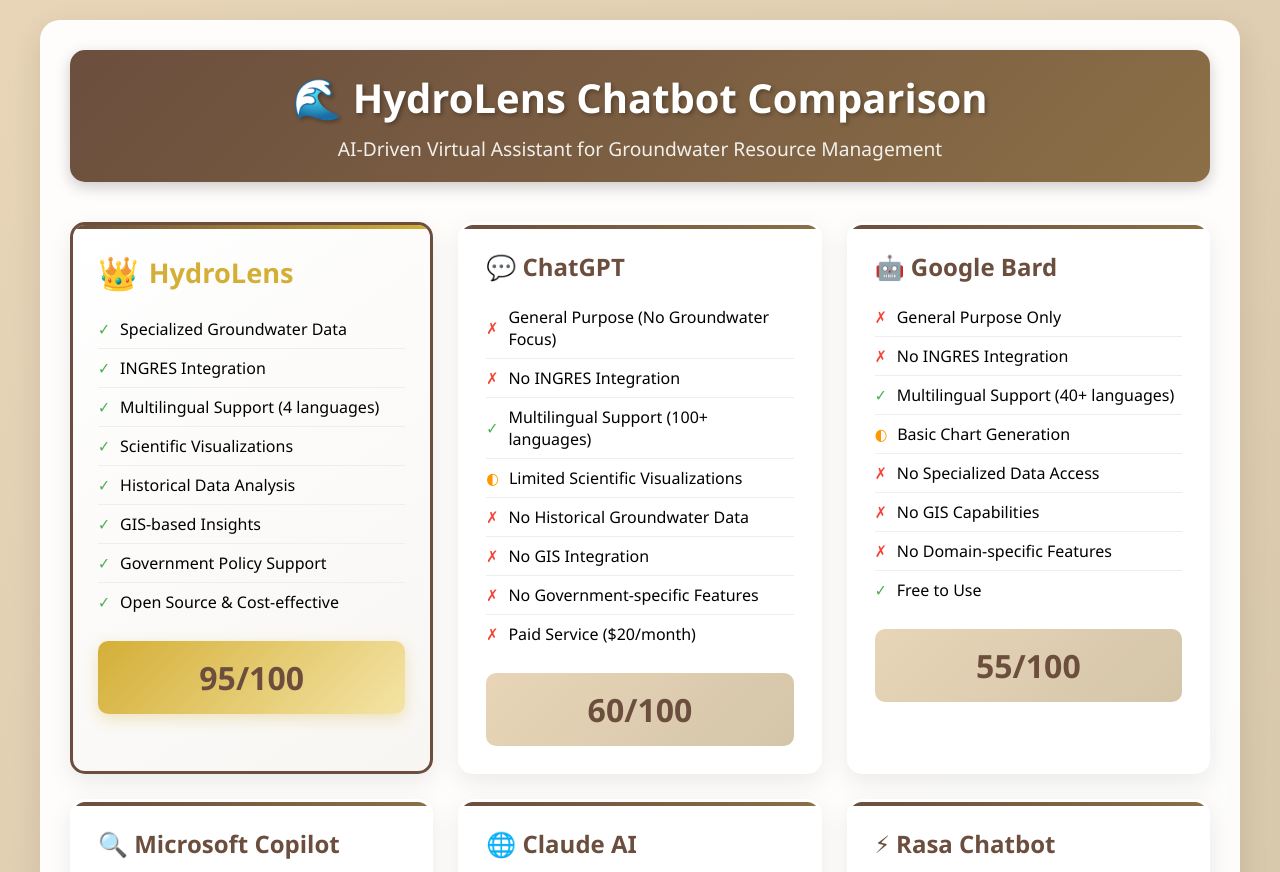
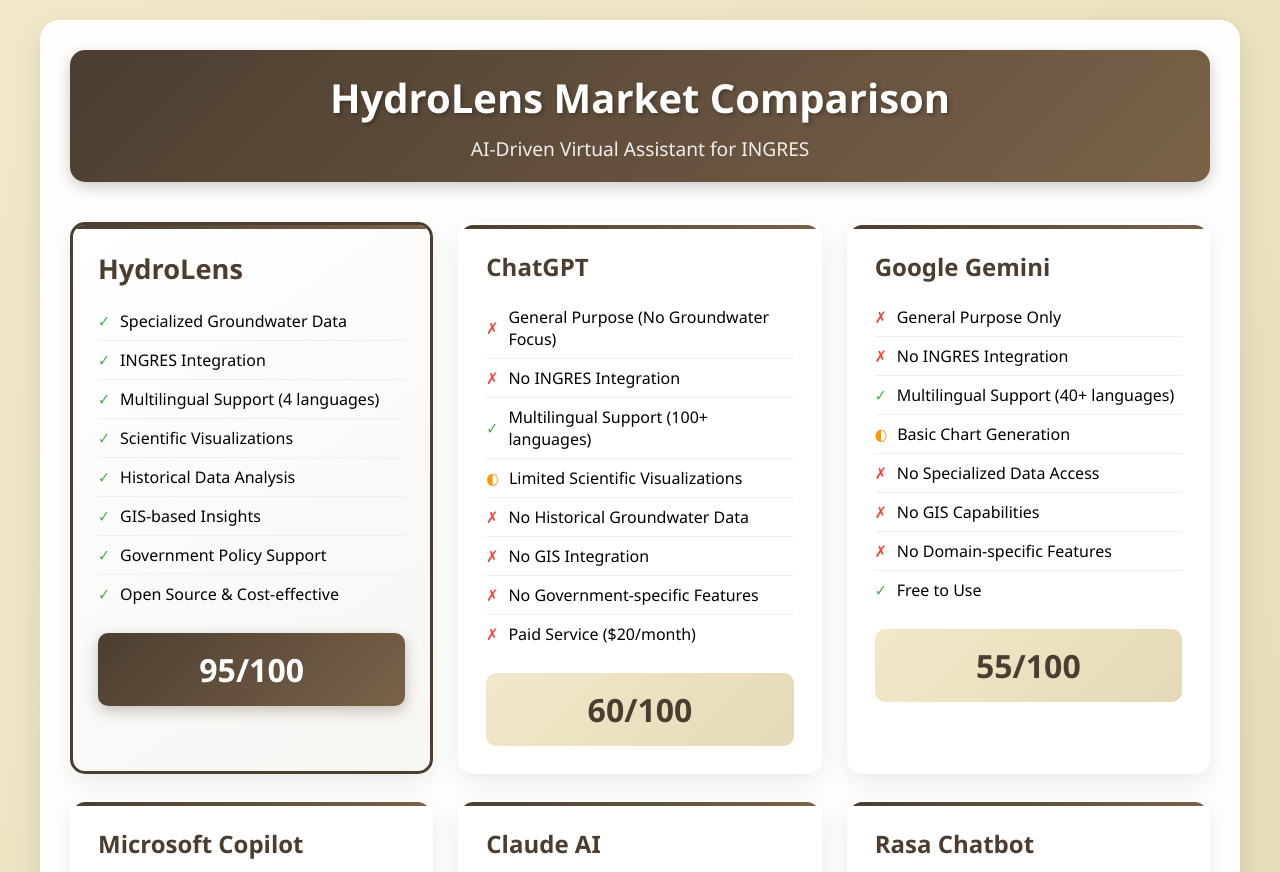
Before and after one commit to tiyasha-paul/sih-2025, a website: page comparison.html in a window 1280 px wide. Shown: the top 872 px of the page. Drawn offline with nearby package versions, Linux system fonts and the light colour scheme.

Commit message:
Change about page colors and text mistakes

```diff
--- a/comparison.html
+++ b/comparison.html
@@ -14,7 +14,7 @@
 
         body {
             font-family: 'Segoe UI', Tahoma, Geneva, Verdana, sans-serif;
-            background: linear-gradient(135deg, #e8d5b7 0%, #d4c5a9 50%, #c9b899 100%);
+            background: linear-gradient(135deg, #f0e9ca 0%, #e5dab7 50%, #d9cfa2 100%);
             min-height: 100vh;
             padding: 20px;
         }
@@ -33,7 +33,7 @@
             text-align: center;
             margin-bottom: 40px;
             padding: 20px;
-            background: linear-gradient(135deg, #6b4e3d 0%, #8b6f47 100%);
+            background: linear-gradient(135deg, #4b3e30 0%, #7a6249 100%);
             color: white;
             border-radius: 15px;
             box-shadow: 0 5px 15px rgba(0, 0, 0, 0.2);
@@ -75,7 +75,7 @@
             left: 0;
             right: 0;
             height: 4px;
-            background: linear-gradient(90deg, #6b4e3d, #8b6f47);
+            background: linear-gradient(90deg, #4b3e30, #7a6249);
         }
 
         .chatbot-card:hover {
@@ -84,32 +84,27 @@
         }
 
         .hydrolens-card {
-            border: 3px solid #6b4e3d;
+            border: 3px solid #4b3e30;
             background: linear-gradient(145deg, #fff 0%, #f8f6f3 100%);
         }
 
         .hydrolens-card::before {
-            background: linear-gradient(90deg, #6b4e3d, #d4af37);
+            background: linear-gradient(90deg, #4b3e30, #7a6249);
         }
 
         .card-title {
             font-size: 1.5em;
             font-weight: bold;
             margin-bottom: 15px;
-            color: #6b4e3d;
+            color: #4b3e30;
             display: flex;
             align-items: center;
             gap: 10px;
         }
 
         .hydrolens-card .card-title {
-            color: #d4af37;
+            color: #4b3e30;
             font-size: 1.7em;
-        }
-
-        .crown {
-            color: #d4af37;
-            font-size: 1.2em;
         }
 
         .feature-list {
@@ -148,17 +143,17 @@
             text-align: center;
             font-size: 2em;
             font-weight: bold;
-            color: #6b4e3d;
-            background: linear-gradient(135deg, #e8d5b7, #d4c5a9);
+            color: #4b3e30;
+            background: linear-gradient(135deg, #f0e9ca, #e5dab7);
             padding: 15px;
             border-radius: 10px;
             margin-top: 15px;
         }
 
         .hydrolens-card .score {
-            background: linear-gradient(135deg, #d4af37, #f4e4a6);
-            color: #6b4e3d;
-            box-shadow: 0 5px 15px rgba(212, 175, 55, 0.3);
+            background: linear-gradient(135deg, #4b3e30, #7a6249);
+            color: #ffffff;
+            box-shadow: 0 5px 15px rgba(75, 62, 48, 0.3);
         }
 
         .chart-container {
@@ -172,13 +167,13 @@
         .chart-title {
             text-align: center;
             font-size: 1.8em;
-            color: #6b4e3d;
+            color: #4b3e30;
             margin-bottom: 20px;
             font-weight: bold;
         }
 
         .key-advantages {
-            background: linear-gradient(135deg, #6b4e3d 0%, #8b6f47 100%);
+            background: linear-gradient(135deg, #4b3e30 0%, #7a6249 100%);
             color: white;
             padding: 30px;
             border-radius: 15px;
@@ -206,7 +201,7 @@
         }
 
         .advantage-item h3 {
-            color: #d4af37;
+            color: #ffffff;
             margin-bottom: 10px;
             font-size: 1.2em;
         }
@@ -231,7 +226,7 @@
         }
 
         th {
-            background: linear-gradient(135deg, #6b4e3d, #8b6f47);
+            background: linear-gradient(135deg, #4b3e30, #7a6249);
             color: white;
             font-weight: bold;
             text-shadow: 1px 1px 2px rgba(0, 0, 0, 0.3);
@@ -258,19 +253,19 @@
                 grid-template-columns: 1fr;
             }
         }
-    </style>
+</style>
 </head>
 <body>
     <div class="container">
         <div class="header">
-            <h1>🌊 HydroLens Chatbot Comparison</h1>
-            <p>AI-Driven Virtual Assistant for Groundwater Resource Management</p>
+            <h1>HydroLens Market Comparison</h1>
+            <p>AI-Driven Virtual Assistant for INGRES</p>
         </div>
 
         <div class="comparison-grid">
             <div class="chatbot-card hydrolens-card">
                 <div class="card-title">
-                    <span class="crown">👑</span> HydroLens
+                     HydroLens
                 </div>
                 <ul class="feature-list">
                     <li><span class="check">✓</span> Specialized Groundwater Data</li>
@@ -286,7 +281,7 @@
             </div>
 
             <div class="chatbot-card">
-                <div class="card-title">💬 ChatGPT</div>
+                <div class="card-title">ChatGPT</div>
                 <ul class="feature-list">
                     <li><span class="cross">✗</span> General Purpose (No Groundwater Focus)</li>
                     <li><span class="cross">✗</span> No INGRES Integration</li>
@@ -301,7 +296,7 @@
             </div>
 
             <div class="chatbot-card">
-                <div class="card-title">🤖 Google Bard</div>
+                <div class="card-title">Google Gemini</div>
                 <ul class="feature-list">
                     <li><span class="cross">✗</span> General Purpose Only</li>
                     <li><span class="cross">✗</span> No INGRES Integration</li>
@@ -316,7 +311,7 @@
             </div>
 
             <div class="chatbot-card">
-                <div class="card-title">🔍 Microsoft Copilot</div>
+                <div class="card-title">Microsoft Copilot</div>
                 <ul class="feature-list">
                     <li><span class="cross">✗</span> General Business Focus</li>
                     <li><span class="cross">✗</span> No Government Database Integration</li>
@@ -331,7 +326,7 @@
             </div>
 
             <div class="chatbot-card">
-                <div class="card-title">🌐 Claude AI</div>
+                <div class="card-title">Claude AI</div>
                 <ul class="feature-list">
                     <li><span class="cross">✗</span> General Purpose Assistant</li>
                     <li><span class="cross">✗</span> No Database Integration</li>
@@ -346,7 +341,7 @@
             </div>
 
             <div class="chatbot-card">
-                <div class="card-title">⚡ Rasa Chatbot</div>
+                <div class="card-title">Rasa Chatbot</div>
                 <ul class="feature-list">
                     <li><span class="check">✓</span> Customizable for Specific Domains</li>
                     <li><span class="partial">◐</span> Requires Custom Integration</li>
@@ -373,7 +368,7 @@
                         <th>Feature</th>
                         <th>HydroLens</th>
                         <th>ChatGPT</th>
-                        <th>Google Bard</th>
+                        <th>Google Gemini</th>
                         <th>MS Copilot</th>
                         <th>Claude AI</th>
                         <th>Rasa</th>
@@ -435,30 +430,30 @@
         </div>
 
         <div class="key-advantages">
-            <h2>🏆 HydroLens Unique Advantages</h2>
+            <h2>HydroLens Unique Advantages</h2>
             <div class="advantages-grid">
                 <div class="advantage-item">
-                    <h3>🎯 Domain Expertise</h3>
+                    <h3>Domain Expertise</h3>
                     <p>First AI chatbot specifically designed for groundwater resource management with deep INGRES integration.</p>
                 </div>
                 <div class="advantage-item">
-                    <h3>📊 Scientific Visualization</h3>
+                    <h3>Scientific Visualization</h3>
                     <p>Built-in capability to generate groundwater assessment charts, trends, and GIS-based visualizations.</p>
                 </div>
                 <div class="advantage-item">
-                    <h3>🏛 Government-Centric</h3>
+                    <h3>Government-Centric</h3>
                     <p>Designed specifically for CGWB, state departments, and policy makers with official data access.</p>
                 </div>
                 <div class="advantage-item">
-                    <h3>🌏 Regional Language Support</h3>
+                    <h3>Regional Language Support</h3>
                     <p>Native support for Hindi, Bengali, and Oriya - bridging the digital divide in rural India.</p>
                 </div>
                 <div class="advantage-item">
-                    <h3>💰 Cost Effective</h3>
+                    <h3>Cost Effective</h3>
                     <p>Open-source solution saving government resources while providing enterprise-grade functionality.</p>
                 </div>
                 <div class="advantage-item">
-                    <h3>📈 Historical Analysis</h3>
+                    <h3>Historical Analysis</h3>
                     <p>Access to years of groundwater data for trend analysis and predictive insights unavailable elsewhere.</p>
                 </div>
             </div>
```
